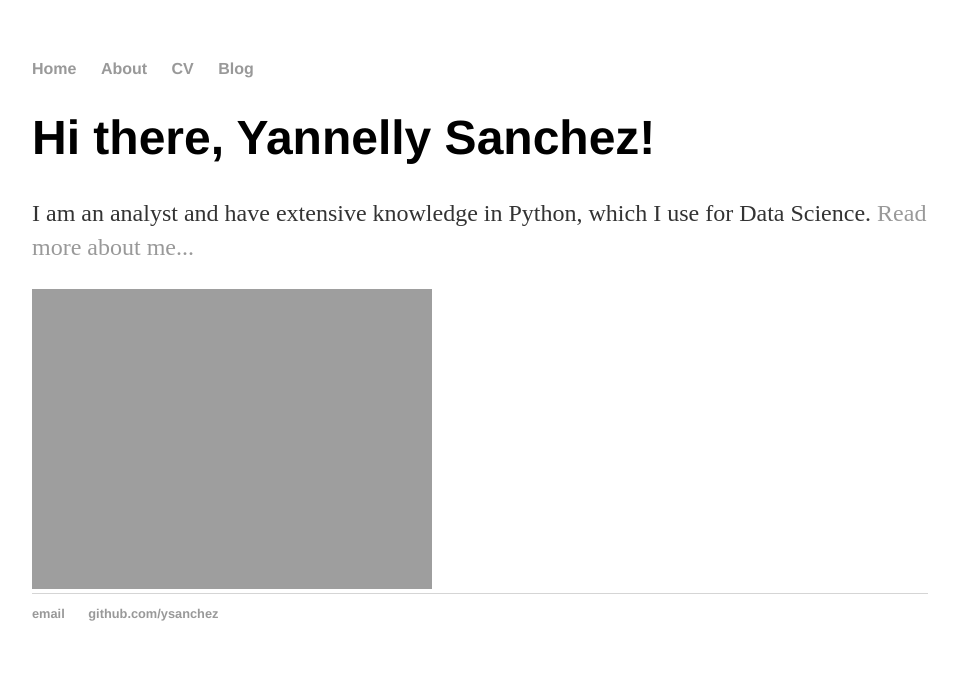
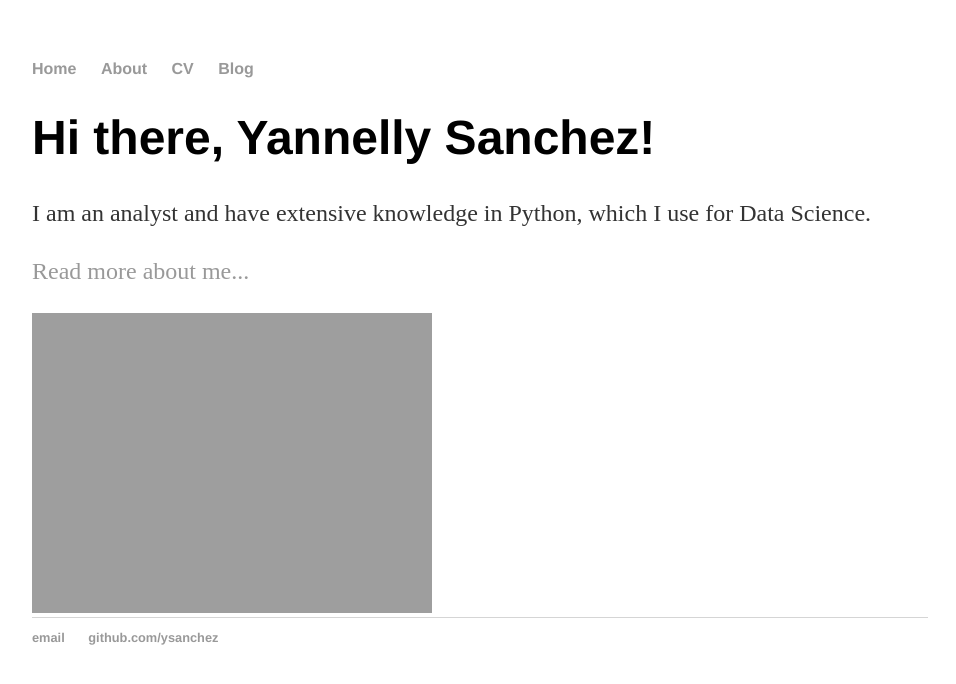
Before and after one commit to ysanchez/ysanchez.github.io, a Jekyll site: the page built from index.html, in a window 1280 px wide. Shown: the top 684 px of the page, without its empty margins (160-1116 px from the left). Built offline with Jekyll 4.4.1, drawn with Linux system fonts in a browser that asks for light colours.

```diff
--- a/index.html
+++ b/index.html
@@ -6,8 +6,8 @@ published: true
 ---
 <div class="blurb">
 	<h1>Hi there, Yannelly Sanchez!</h1>
-	<p>I am an analyst and have extensive knowledge in Python, which I use for Data Science.
-		<a href="/about">Read more about me...</a></p>
+	<p>I am an analyst and have extensive knowledge in Python, which I use for Data Science. </p>
+		<p><a href="/about">Read more about me...</a></p>
 </div><!-- /.blurb -->
 
 <img src="({{ site.url }}/assets/Neurons.jpg")
```
